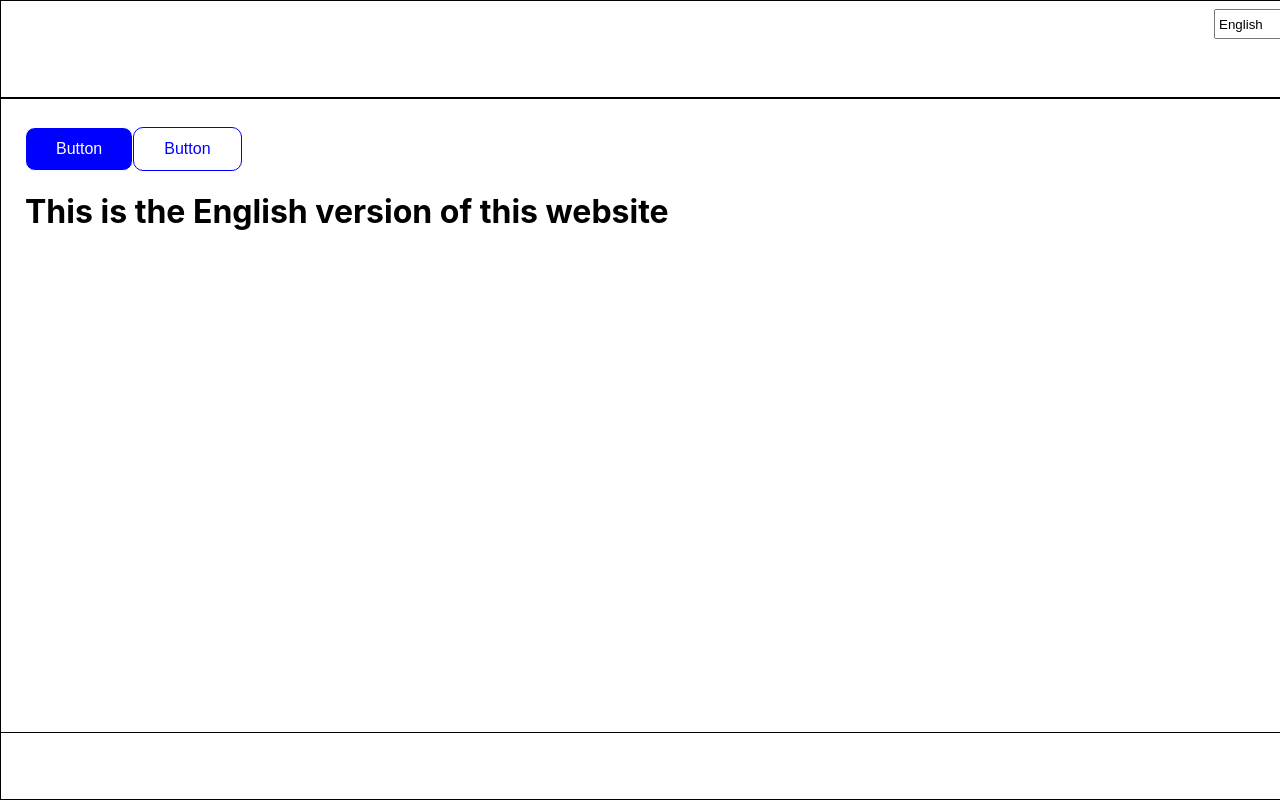
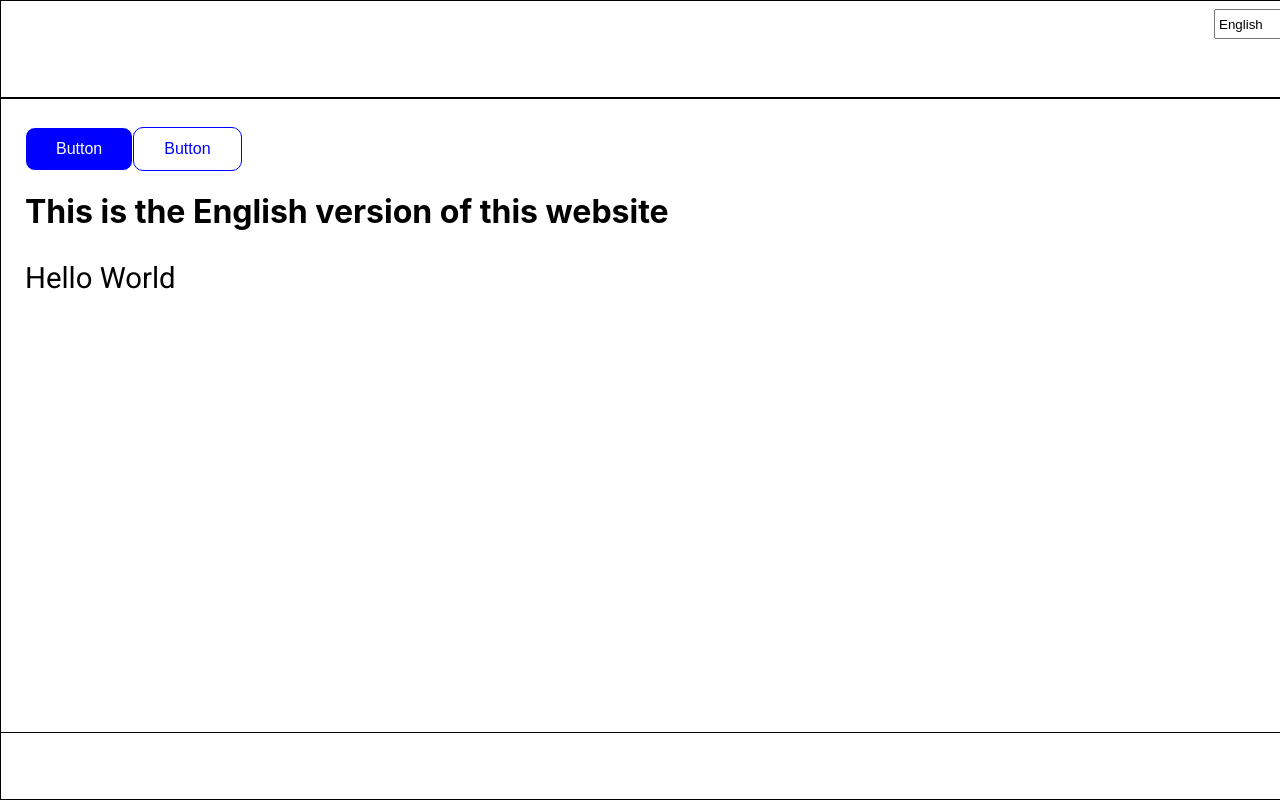
Before and after one commit to deiabasile/deia-portfolio, a React (Create React App) app: page / in a window 1280 px wide. Shown: the top 800 px of the page. Built offline with nearby package versions, Linux system fonts and the light colour scheme.

Commit message:
paragraph component + styling

```diff
--- a/src/App.jsx
+++ b/src/App.jsx
@@ -3,6 +3,7 @@ import { useTranslation } from 'react-i18next';
 import classes from './App.module.scss';
 import Button from './components/button';
 import Header from './components/header';
+import Paragraph from './components/paragraph';
 
 function App() {
 	const { t } = useTranslation();
@@ -31,6 +32,7 @@ function App() {
 					/>
 				</div>
 				<h1>{t('welcomeMessage')}</h1>
+				<Paragraph text="Hello World" />
 			</main>
 
 			<footer />
--- /dev/null
+++ b/src/components/paragraph/Paragraph.module.scss
@@ -0,0 +1,15 @@
+@import url('https://fonts.googleapis.com/css2?family=Roboto:ital,wght@0,100;0,300;0,400;0,500;0,700;0,900;1,100;1,300;1,400;1,500;1,700;1,900&display=swap');
+
+.paragraph {
+	font-family: 'Roboto', sans-serif;
+	font-weight: normal;
+	font-size: 22pt;
+
+	@media screen and (max-width: 1020px) and (min-width: 768px) {
+		font-size: 16pt;
+	}
+
+	@media screen and (max-width: 767px) {
+		font-size: 12pt;
+	}
+}
--- /dev/null
+++ b/src/components/paragraph/index.jsx
@@ -0,0 +1,23 @@
+import React from 'react';
+import PropTypes from 'prop-types';
+
+// Styles
+import classes from './Paragraph.module.scss';
+
+function Paragraph({ text }) {
+	return (
+		<div className={classes.paragraph}>
+			<p>{text}</p>
+		</div>
+	);
+}
+
+Paragraph.defaultProps = {
+	text: '',
+};
+
+Paragraph.propTypes = {
+	text: PropTypes.string,
+};
+
+export default Paragraph;
```
